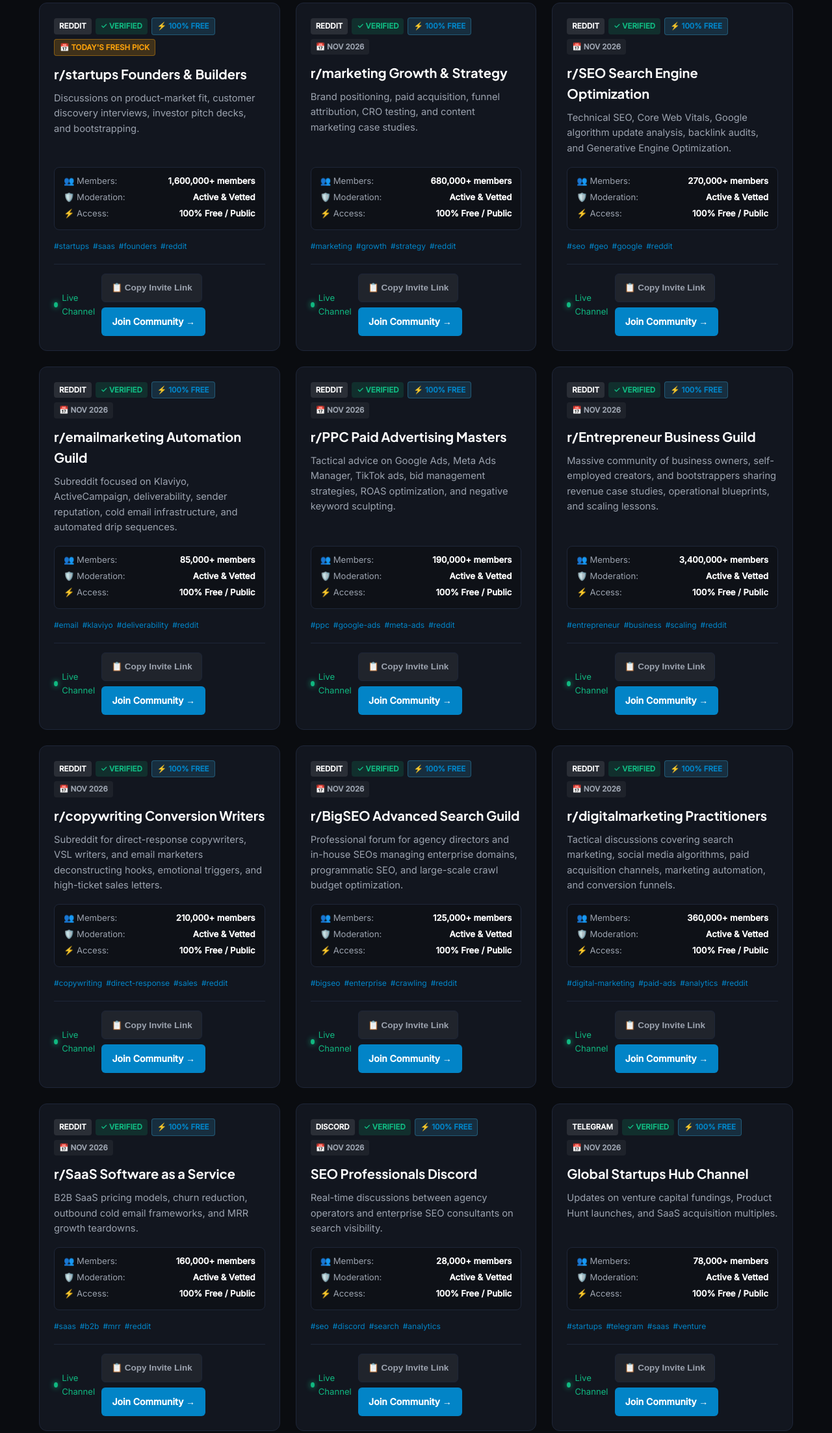
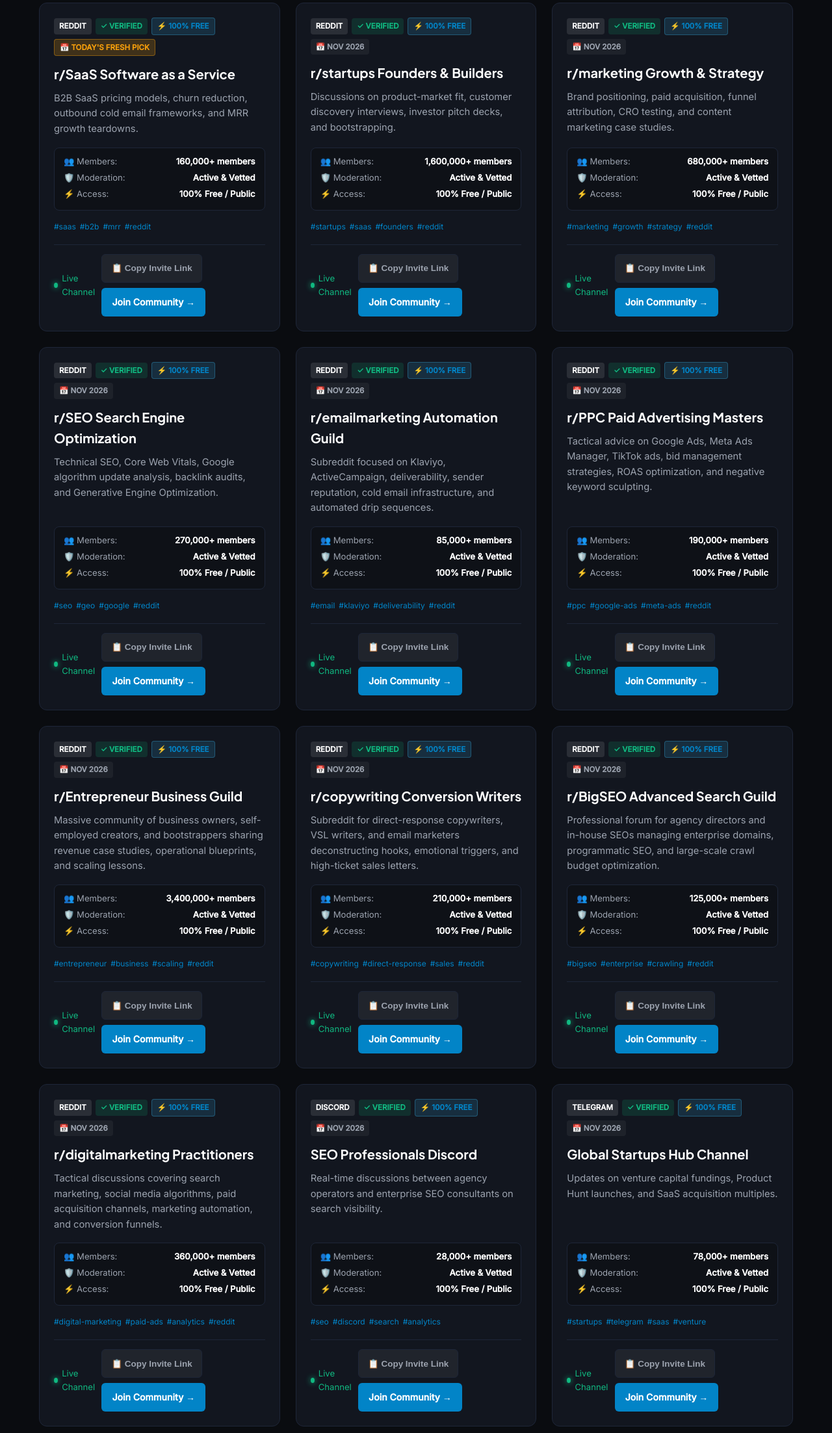
Before and after one commit to jibranpcccc/product-management-growth-hacks-hub, a plain HTML site: page index.html in a window 1280 px wide. Shown: the part 1231-3436 px from the top of the page at 65% size. Drawn offline with Linux system fonts and the light colour scheme.

Commit message:
feat(replenishment): fresh community links added - 2026-11-21 [skip ci]

```diff
--- a/index.html
+++ b/index.html
@@ -148,72 +148,72 @@
           {
             "@type": "ListItem",
             "position": 1,
+            "name": "r/SaaS Software as a Service",
+            "description": "B2B SaaS pricing models, churn reduction, outbound cold email frameworks, and MRR growth teardowns.",
+            "url": "https://www.reddit.com/r/SaaS/"
+          },
+          {
+            "@type": "ListItem",
+            "position": 2,
             "name": "r/startups Founders & Builders",
             "description": "Discussions on product-market fit, customer discovery interviews, investor pitch decks, and bootstrapping.",
             "url": "https://www.reddit.com/r/startups/"
           },
           {
             "@type": "ListItem",
-            "position": 2,
+            "position": 3,
             "name": "r/marketing Growth & Strategy",
             "description": "Brand positioning, paid acquisition, funnel attribution, CRO testing, and content marketing case studies.",
             "url": "https://www.reddit.com/r/marketing/"
           },
           {
             "@type": "ListItem",
-            "position": 3,
+            "position": 4,
             "name": "r/SEO Search Engine Optimization",
             "description": "Technical SEO, Core Web Vitals, Google algorithm update analysis, backlink audits, and Generative Engine Optimization.",
             "url": "https://www.reddit.com/r/SEO/"
           },
           {
             "@type": "ListItem",
-            "position": 4,
+            "position": 5,
             "name": "r/emailmarketing Automation Guild",
             "description": "Subreddit focused on Klaviyo, ActiveCampaign, deliverability, sender reputation, cold email infrastructure, and automated drip sequences.",
             "url": "https://www.reddit.com/r/emailmarketing/"
           },
           {
             "@type": "ListItem",
-            "position": 5,
+            "position": 6,
             "name": "r/PPC Paid Advertising Masters",
             "description": "Tactical advice on Google Ads, Meta Ads Manager, TikTok ads, bid management strategies, ROAS optimization, and negative keyword sculpting.",
             "url": "https://www.reddit.com/r/PPC/"
           },
           {
             "@type": "ListItem",
-            "position": 6,
+            "position": 7,
             "name": "r/Entrepreneur Business Guild",
             "description": "Massive community of business owners, self-employed creators, and bootstrappers sharing revenue case studies, operational blueprints, and scaling lessons.",
             "url": "https://www.reddit.com/r/Entrepreneur/"
           },
           {
             "@type": "ListItem",
-            "position": 7,
+            "position": 8,
             "name": "r/copywriting Conversion Writers",
             "description": "Subreddit for direct-response copywriters, VSL writers, and email marketers deconstructing hooks, emotional triggers, and high-ticket sales letters.",
             "url": "https://www.reddit.com/r/copywriting/"
           },
           {
             "@type": "ListItem",
-            "position": 8,
+            "position": 9,
             "name": "r/BigSEO Advanced Search Guild",
             "description": "Professional forum for agency directors and in-house SEOs managing enterprise domains, programmatic SEO, and large-scale crawl budget optimization.",
             "url": "https://www.reddit.com/r/BigSEO/"
           },
           {
             "@type": "ListItem",
-            "position": 9,
+            "position": 10,
             "name": "r/digitalmarketing Practitioners",
             "description": "Tactical discussions covering search marketing, social media algorithms, paid acquisition channels, marketing automation, and conversion funnels.",
             "url": "https://www.reddit.com/r/digitalmarketing/"
-          },
-          {
-            "@type": "ListItem",
-            "position": 10,
-            "name": "r/SaaS Software as a Service",
-            "description": "B2B SaaS pricing models, churn reduction, outbound cold email frameworks, and MRR growth teardowns.",
-            "url": "https://www.reddit.com/r/SaaS/"
           },
           {
             "@type": "ListItem",
@@ -615,12 +615,36 @@
         </div>
         <div id="vetted-communities" class="grid">
 
-        <div id="community-card-1" class="card" data-platform="reddit" data-category="startups & saas">
+        <div id="community-card-1" class="card" data-platform="reddit" data-category="saas growth">
             <div class="card-header">
                 <span class="badge badge-platform">Reddit</span>
                 <span class="badge badge-verified">✓ Verified</span>
                 <span class="badge badge-free">⚡ 100% Free</span>
                 <span class="badge badge-date" style="background: rgba(245, 158, 11, 0.2); color: #f59e0b; border: 1px solid rgba(245, 158, 11, 0.4); font-weight: 700;">📅 Today's Fresh Pick</span>
+            </div>
+            <h3 class="card-title">r/SaaS Software as a Service</h3>
+            <p class="card-desc">B2B SaaS pricing models, churn reduction, outbound cold email frameworks, and MRR growth teardowns.</p>
+            <div class="spec-matrix">
+                <div class="spec-row"><span>👥 Members:</span> <strong>160,000+ members</strong></div>
+                <div class="spec-row"><span>🛡️ Moderation:</span> <strong>Active & Vetted</strong></div>
+                <div class="spec-row"><span>⚡ Access:</span> <strong>100% Free / Public</strong></div>
+            </div>
+            <div class="tags-row"><span class="tag">#saas</span><span class="tag">#b2b</span><span class="tag">#mrr</span><span class="tag">#reddit</span></div>
+            <div class="card-footer">
+                <span class="activity-pulse"><span class="pulse-dot"></span> Live Channel</span>
+                <div class="card-actions">
+                    <button class="btn-copy-invite" onclick="copyInviteLink(event, 'https://www.reddit.com/r/SaaS/')">📋 Copy Invite Link</button>
+                    <a href="https://www.reddit.com/r/SaaS/" target="_blank" rel="noopener noreferrer" class="btn-join">Join Community →</a>
+                </div>
+            </div>
+        </div>
+
+        <div id="community-card-2" class="card" data-platform="reddit" data-category="startups & saas">
+            <div class="card-header">
+                <span class="badge badge-platform">Reddit</span>
+                <span class="badge badge-verified">✓ Verified</span>
+                <span class="badge badge-free">⚡ 100% Free</span>
+                <span class="badge badge-date">📅 Nov 2026</span>
             </div>
             <h3 class="card-title">r/startups Founders & Builders</h3>
             <p class="card-desc">Discussions on product-market fit, customer discovery interviews, investor pitch decks, and bootstrapping.</p>
@@ -639,7 +663,7 @@
             </div>
         </div>
 
-        <div id="community-card-2" class="card" data-platform="reddit" data-category="digital marketing">
+        <div id="community-card-3" class="card" data-platform="reddit" data-category="digital marketing">
             <div class="card-header">
                 <span class="badge badge-platform">Reddit</span>
                 <span class="badge badge-verified">✓ Verified</span>
@@ -663,7 +687,7 @@
             </div>
         </div>
 
-        <div id="community-card-3" class="card" data-platform="reddit" data-category="seo & geo">
+        <div id="community-card-4" class="card" data-platform="reddit" data-category="seo & geo">
             <div class="card-header">
                 <span class="badge badge-platform">Reddit</span>
                 <span class="badge badge-verified">✓ Verified</span>
@@ -687,7 +711,7 @@
             </div>
         </div>
 
-        <div id="community-card-4" class="card" data-platform="reddit" data-category="lifecycle marketing">
+        <div id="community-card-5" class="card" data-platform="reddit" data-category="lifecycle marketing">
             <div class="card-header">
                 <span class="badge badge-platform">Reddit</span>
                 <span class="badge badge-verified">✓ Verified</span>
@@ -711,7 +735,7 @@
             </div>
         </div>
 
-        <div id="community-card-5" class="card" data-platform="reddit" data-category="paid search & ads">
+        <div id="community-card-6" class="card" data-platform="reddit" data-category="paid search & ads">
             <div class="card-header">
                 <span class="badge badge-platform">Reddit</span>
                 <span class="badge badge-verified">✓ Verified</span>
@@ -735,7 +759,7 @@
             </div>
         </div>
 
-        <div id="community-card-6" class="card" data-platform="reddit" data-category="entrepreneurship">
+        <div id="community-card-7" class="card" data-platform="reddit" data-category="entrepreneurship">
             <div class="card-header">
                 <span class="badge badge-platform">Reddit</span>
                 <span class="badge badge-verified">✓ Verified</span>
@@ -759,7 +783,7 @@
             </div>
         </div>
 
-        <div id="community-card-7" class="card" data-platform="reddit" data-category="direct response copy">
+        <div id="community-card-8" class="card" data-platform="reddit" data-category="direct response copy">
             <div class="card-header">
                 <span class="badge badge-platform">Reddit</span>
                 <span class="badge badge-verified">✓ Verified</span>
@@ -783,7 +807,7 @@
             </div>
         </div>
 
-        <div id="community-card-8" class="card" data-platform="reddit" data-category="enterprise seo">
+        <div id="community-card-9" class="card" data-platform="reddit" data-category="enterprise seo">
             <div class="card-header">
                 <span class="badge badge-platform">Reddit</span>
                 <span class="badge badge-verified">✓ Verified</span>
@@ -807,7 +831,7 @@
             </div>
         </div>
 
-        <div id="community-card-9" class="card" data-platform="reddit" data-category="digital marketing">
+        <div id="community-card-10" class="card" data-platform="reddit" data-category="digital marketing">
             <div class="card-header">
                 <span class="badge badge-platform">Reddit</span>
                 <span class="badge badge-verified">✓ Verified</span>
@@ -827,30 +851,6 @@
                 <div class="card-actions">
                     <button class="btn-copy-invite" onclick="copyInviteLink(event, 'https://www.reddit.com/r/digitalmarketing/')">📋 Copy Invite Link</button>
                     <a href="https://www.reddit.com/r/digitalmarketing/" target="_blank" rel="noopener noreferrer" class="btn-join">Join Community →</a>
-                </div>
-            </div>
-        </div>
-
-        <div id="community-card-10" class="card" data-platform="reddit" data-category="saas growth">
-            <div class="card-header">
-                <span class="badge badge-platform">Reddit</span>
-                <span class="badge badge-verified">✓ Verified</span>
-                <span class="badge badge-free">⚡ 100% Free</span>
-                <span class="badge badge-date">📅 Nov 2026</span>
-            </div>
-            <h3 class="card-title">r/SaaS Software as a Service</h3>
-            <p class="card-desc">B2B SaaS pricing models, churn reduction, outbound cold email frameworks, and MRR growth teardowns.</p>
-            <div class="spec-matrix">
-                <div class="spec-row"><span>👥 Members:</span> <strong>160,000+ members</strong></div>
-                <div class="spec-row"><span>🛡️ Moderation:</span> <strong>Active & Vetted</strong></div>
-                <div class="spec-row"><span>⚡ Access:</span> <strong>100% Free / Public</strong></div>
-            </div>
-            <div class="tags-row"><span class="tag">#saas</span><span class="tag">#b2b</span><span class="tag">#mrr</span><span class="tag">#reddit</span></div>
-            <div class="card-footer">
-                <span class="activity-pulse"><span class="pulse-dot"></span> Live Channel</span>
-                <div class="card-actions">
-                    <button class="btn-copy-invite" onclick="copyInviteLink(event, 'https://www.reddit.com/r/SaaS/')">📋 Copy Invite Link</button>
-                    <a href="https://www.reddit.com/r/SaaS/" target="_blank" rel="noopener noreferrer" class="btn-join">Join Community →</a>
                 </div>
             </div>
         </div>
```
Also changed, not shown: data/groups.json (+20 -19 lines), feed.xml (+9 -9 lines).
